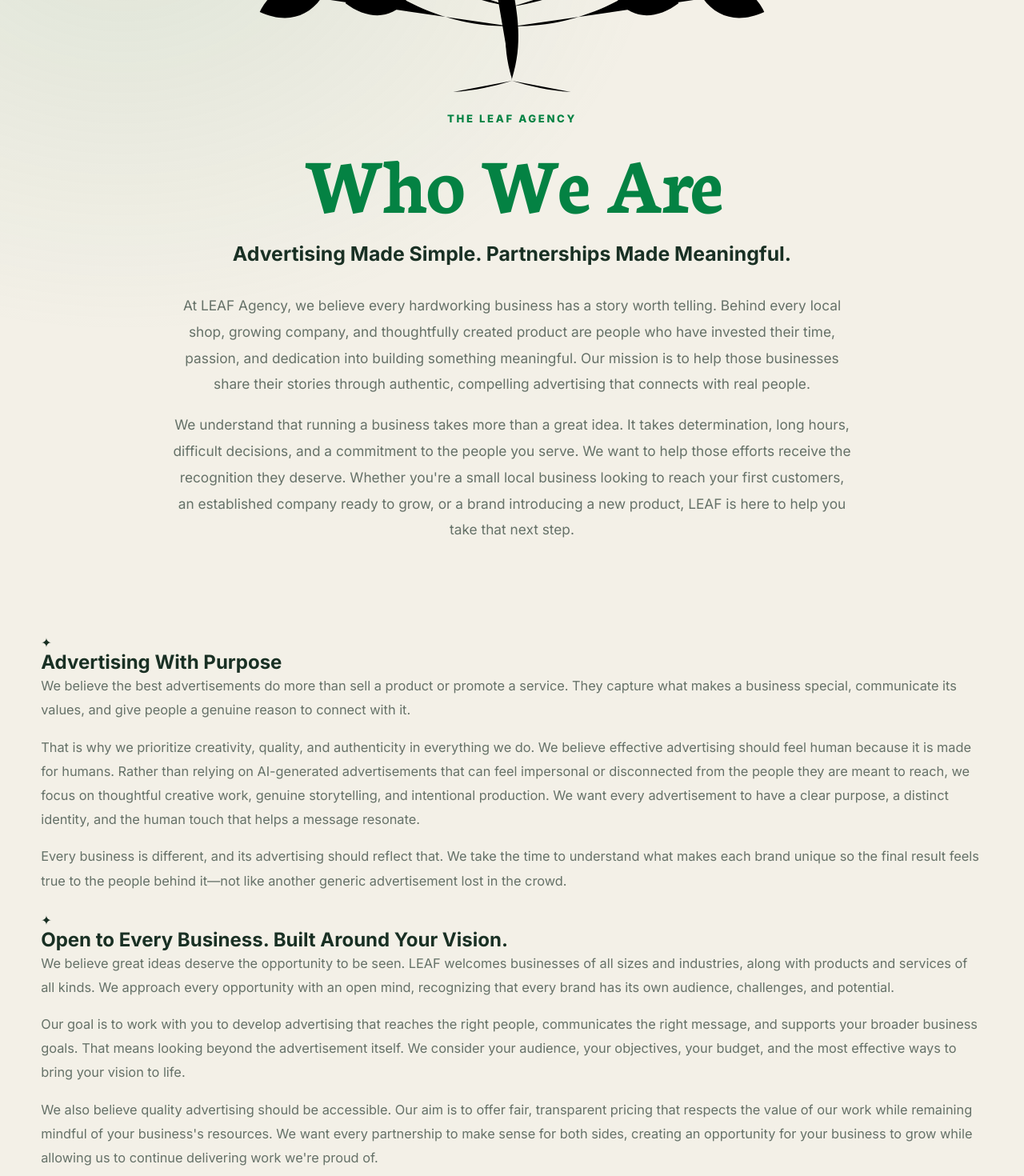
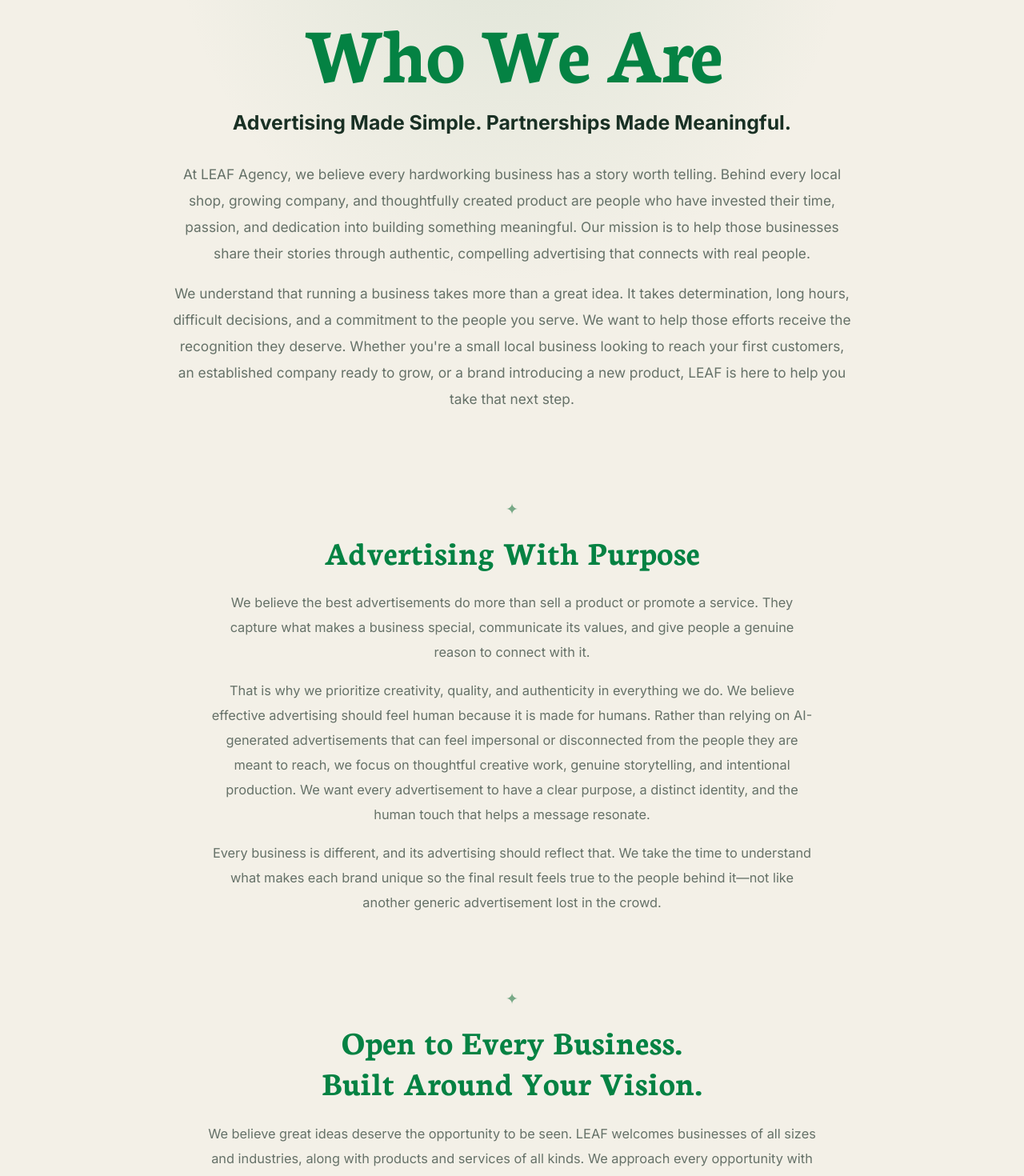
Before and after one commit to TheLeafAgency/The-LEAF-Agency, a Next.js app: page /about in a window 1280 px wide. Shown: the part 380-1850 px from the top of the page at 80% size. Built offline with nearby package versions, Linux system fonts and the light colour scheme.

Commit message:
Style centered About sections and tree for light and dark modes

```diff
--- a/app/globals.css
+++ b/app/globals.css
@@ -2980,7 +2980,7 @@ html[data-theme="dark"] .zip-notice strong {
   color: #D0D8D1 !important;
 }
 
-/* Standalone About page — uses the shared LEAF theme variables. */
+/* Standalone About page — centered sections and a wide world-tree motif. */
 .about-page {
   min-height: 100vh;
   padding-top: 80px;
@@ -2988,14 +2988,40 @@ html[data-theme="dark"] .zip-notice strong {
   color: var(--leaf-text);
 }
 .about-hero {
-  padding: clamp(72px, 9vw, 124px) 0 76px;
+  padding: clamp(48px, 6vw, 78px) 0 66px;
   background:
-    radial-gradient(ellipse at 12% 18%, rgba(120, 169, 135, .16), transparent 42%),
+    radial-gradient(ellipse at 50% 15%, rgba(120, 169, 135, .18), transparent 48%),
     var(--leaf-white-dove);
 }
 .about-hero-content {
   max-width: 1000px;
   text-align: center;
+}
+.about-world-tree {
+  display: block;
+  width: min(100%, 620px);
+  height: auto;
+  margin: 0 auto 4px;
+  overflow: visible;
+}
+.about-tree-branches {
+  fill: none;
+  stroke: var(--leaf-green);
+  stroke-width: 4;
+  stroke-linecap: round;
+  stroke-linejoin: round;
+}
+.about-tree-leaves {
+  fill: var(--leaf-green-light);
+  stroke: var(--leaf-green);
+  stroke-width: 1.4;
+  stroke-linejoin: round;
+}
+.about-tree-trunk {
+  fill: var(--leaf-green);
+  stroke: var(--leaf-green);
+  stroke-width: 1.5;
+  stroke-linejoin: round;
 }
 .about-eyebrow {
   color: var(--leaf-eden-green);
@@ -3004,7 +3030,7 @@ html[data-theme="dark"] .zip-notice strong {
   letter-spacing: .2em;
   line-height: 1.5;
   text-transform: uppercase;
-  margin-bottom: 18px;
+  margin-bottom: 14px;
 }
 .about-hero h1 {
   color: var(--leaf-eden-green);
@@ -3030,41 +3056,44 @@ html[data-theme="dark"] .zip-notice strong {
   margin: 0 auto 18px;
 }
 .about-values {
-  display: grid;
-  gap: 24px;
-  padding-top: 20px;
-  padding-bottom: 90px;
-}
-.about-value-card {
-  display: grid;
-  grid-template-columns: 74px minmax(0, 1fr);
-  gap: clamp(18px, 4vw, 46px);
-  padding: clamp(26px, 5vw, 54px);
-  border: 1px solid var(--leaf-border);
-  border-left: 5px solid var(--leaf-green);
-  border-radius: 22px;
-  background: var(--leaf-white-chocolate);
-  box-shadow: 0 12px 32px rgba(22, 59, 39, .055);
-}
-.about-value-number {
+  display: flex;
+  flex-direction: column;
+  align-items: center;
+  gap: clamp(54px, 8vw, 92px);
+  padding-top: 24px;
+  padding-bottom: 94px;
+}
+.about-value-section {
+  width: 100%;
+  max-width: 850px;
+  text-align: center;
+  padding: 0 24px;
+  scroll-margin-top: 110px;
+}
+.about-section-ornament {
+  display: block;
   color: var(--leaf-green-light);
+  font-size: 1.2rem;
+  margin: 0 auto 16px;
+}
+.about-value-section h2 {
+  color: var(--leaf-eden-green);
   font-family: "Neuton", Georgia, serif;
-  font-size: 2.7rem;
-  font-weight: 700;
-  line-height: 1;
-}
-.about-value-copy h2 {
-  color: var(--leaf-eden-green);
-  font-size: clamp(1.45rem, 3vw, 2.15rem);
-  line-height: 1.25;
-  margin-bottom: 22px;
+  font-size: clamp(1.8rem, 4vw, 2.65rem);
+  line-height: 1.2;
+  margin: 0 auto 24px;
+  text-wrap: balance;
+}
+.about-value-copy {
+  max-width: 760px;
+  margin: 0 auto;
 }
 .about-value-copy p,
 .about-closing-content > p:not(.about-eyebrow):not(.about-final-line) {
   color: var(--leaf-gray);
   font-size: 1.02rem;
-  line-height: 1.85;
-  margin-bottom: 16px;
+  line-height: 1.9;
+  margin: 0 auto 17px;
 }
 .about-value-copy p:last-child {
   margin-bottom: 0;
@@ -3086,8 +3115,6 @@ html[data-theme="dark"] .zip-notice strong {
 }
 .about-closing-content > p:not(.about-eyebrow):not(.about-final-line) {
   max-width: 780px;
-  margin-left: auto;
-  margin-right: auto;
 }
 .about-final-line {
   color: var(--leaf-text);
@@ -3104,16 +3131,24 @@ html[data-theme="dark"] .zip-notice strong {
 }
 html[data-theme="dark"] .about-hero {
   background:
-    radial-gradient(ellipse at 12% 18%, rgba(61, 154, 98, .13), transparent 42%),
+    radial-gradient(ellipse at 50% 15%, rgba(61, 154, 98, .15), transparent 48%),
     #14251B;
 }
-html[data-theme="dark"] .about-value-card {
-  background: #1B3023;
-  border-color: #355642;
-  border-left-color: #64B87E;
-  box-shadow: 0 12px 32px rgba(0, 0, 0, .12);
-}
-html[data-theme="dark"] .about-value-number {
+html[data-theme="dark"] .about-tree-branches {
+  stroke: #78A987;
+}
+html[data-theme="dark"] .about-tree-leaves {
+  fill: #3F8055;
+  stroke: #78A987;
+}
+html[data-theme="dark"] .about-tree-trunk {
+  fill: #78A987;
+  stroke: #78A987;
+}
+html[data-theme="dark"] .about-value-section h2 {
+  color: #78A987;
+}
+html[data-theme="dark"] .about-section-ornament {
   color: #78A987;
 }
 html[data-theme="dark"] .about-closing {
@@ -3121,26 +3156,25 @@ html[data-theme="dark"] .about-closing {
 }
 @media (max-width: 650px) {
   .about-hero {
-    padding-top: 64px;
-    padding-bottom: 50px;
+    padding-top: 40px;
+    padding-bottom: 48px;
+  }
+  .about-world-tree {
+    width: min(100%, 460px);
+    margin-bottom: 0;
   }
   .about-intro {
     font-size: 1rem;
     line-height: 1.8;
   }
   .about-values {
-    gap: 16px;
-    padding-bottom: 56px;
-  }
-  .about-value-card {
-    grid-template-columns: 1fr;
-    gap: 16px;
-    padding: 26px 22px;
-  }
-  .about-value-number {
-    font-size: 2rem;
-  }
-  .about-value-copy h2 {
-    margin-bottom: 16px;
-  }
-}
+    gap: 52px;
+    padding-bottom: 60px;
+  }
+  .about-value-section {
+    padding: 0 8px;
+  }
+  .about-value-section h2 {
+    margin-bottom: 18px;
+  }
+}
```
